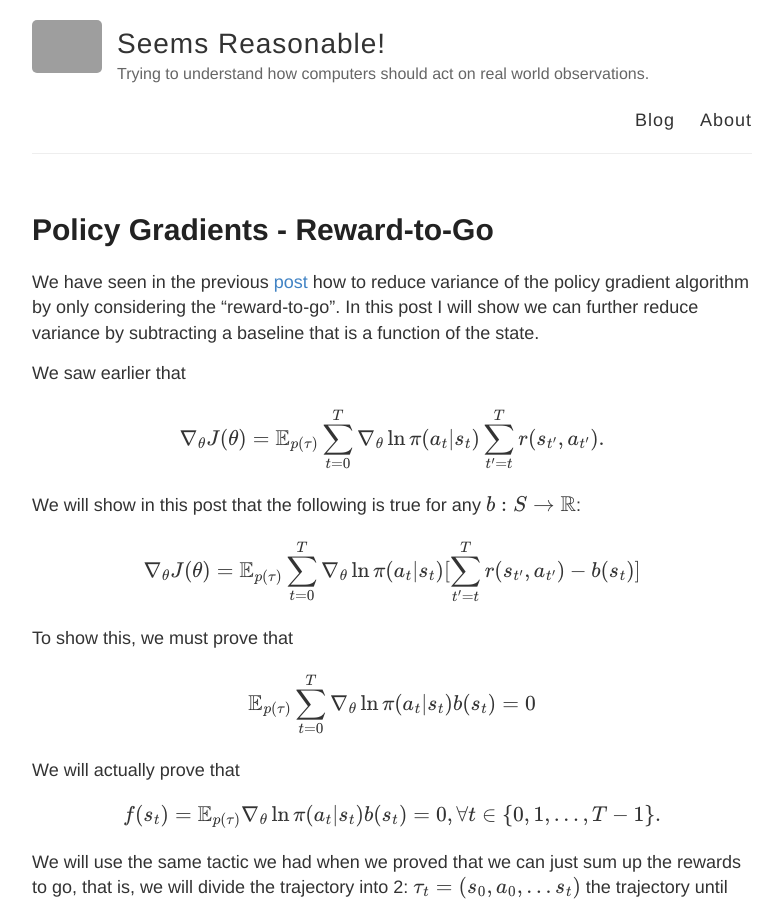
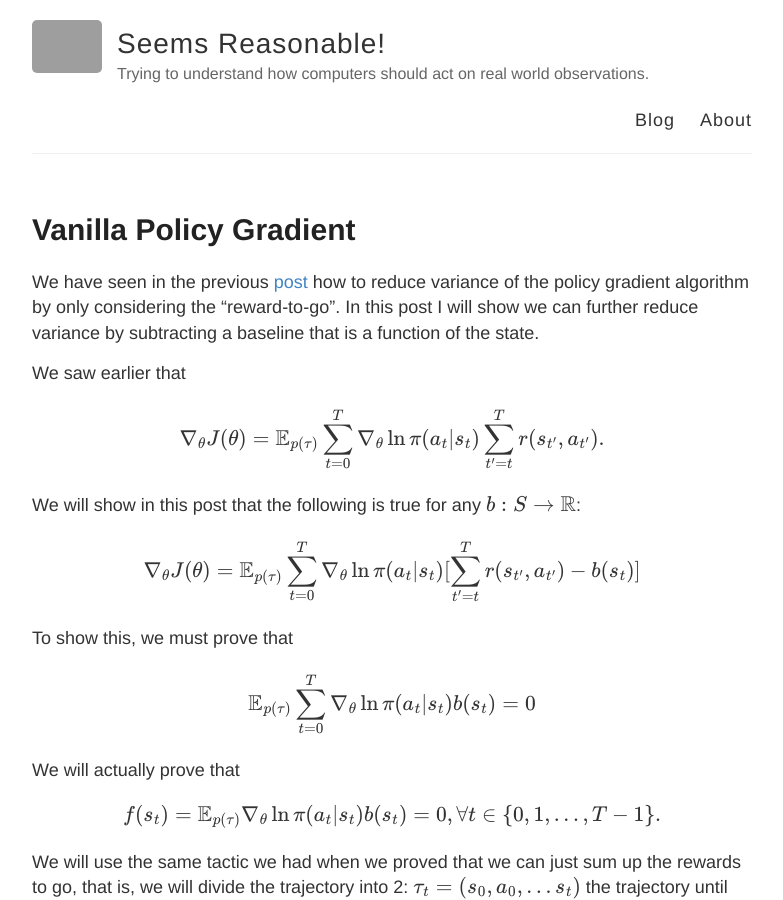
Before and after one commit to alexandrumilu/alexandrumilu.github.io, a Jekyll site: the page built from _posts/2019-03-22-vanilla-policy-gradient.md, in a window 1280 px wide and 900 px high. Shown: the whole window, without its empty margins (248-1031 px from the left). Built offline with Jekyll 4.4.1, drawn with Linux system fonts in a browser that asks for light colours; formulas are drawn with MathJax 3; grey boxes are pictures that could not be loaded.

Commit message:
Update and rename 2019-03-22-policy-gradients-subtracting-baseline.md to 2019-03-22-vanilla-policy-gradient.md

```diff
--- a/_posts/2019-03-22-policy-gradients-subtracting-baseline.md
+++ b/_posts/2019-03-22-vanilla-policy-gradient.md
@@ -1,6 +1,6 @@
 ---
 layout: post
-title: Policy Gradients - Reward-to-Go
+title: Vanilla Policy Gradient
 mathjax: true
 ---
 
```
